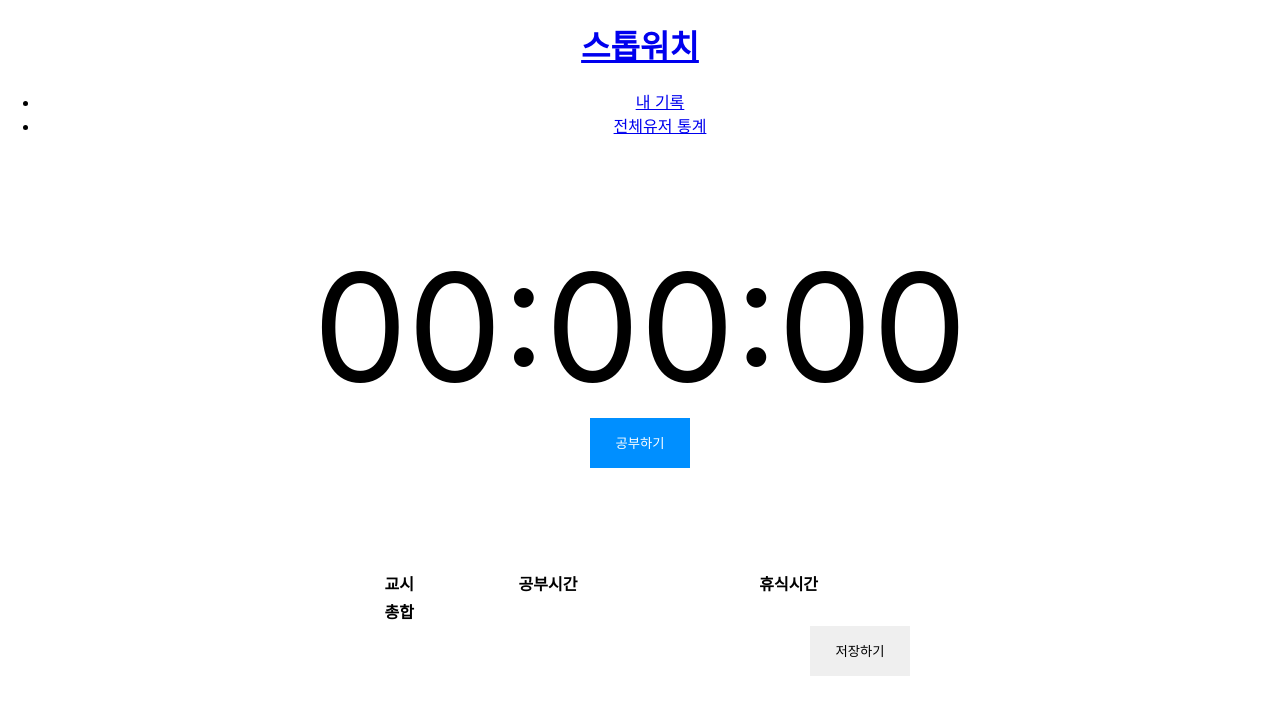
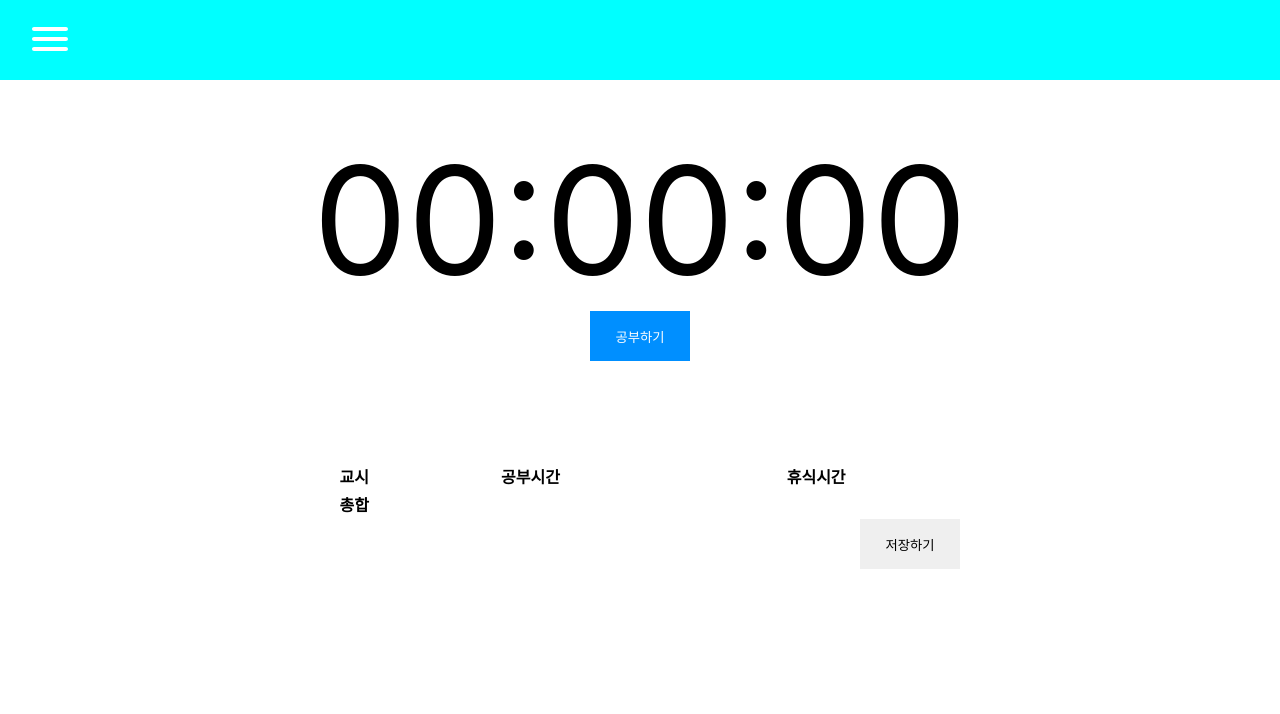
Before and after one commit to Kang-Jh/studytimestopwatch, a React (Create React App) app: page / in a window 1280 px wide. Shown: the top 714 px of the page. Built offline with nearby package versions, Linux system fonts and the light colour scheme.

Commit message:
change directory structure and add css

```diff
--- a/src/App.css
+++ b/src/App.css
@@ -1,3 +1,39 @@
 .App {
+  display: grid;
+  grid-template-rows: 10fr 2fr;
   text-align: center;
 }
+
+main {
+  grid-row: 1;
+  margin-top: 80px;
+  padding-top: 50px;
+}
+
+footer {
+  grid-row: 2;
+}
+
+.textAlign-right {
+  text-align: right;
+}
+
+.srOnly {
+  position: absolute !important;
+  border: 0;
+  top: 0;
+  left: 0;
+  overflow: hidden;
+  width: 1px;
+  height: 1px;
+  clip: rect(1px 1px 1px 1px);
+  clip: rect(1px, 1px, 1px, 1px);
+}
+
+.primary {
+  background-color: #00ffff;
+}
+
+.button {
+  border: 0;
+}
--- a/src/App.tsx
+++ b/src/App.tsx
@@ -1,6 +1,6 @@
 import React, { ReactElement } from 'react';
 import { Route, Switch } from 'react-router-dom';
-import Header from './components/header';
+import HeaderAndNav from './components/HeaderAndNav/HeaderAndNav';
 import Stopwatch from './pages/stopwatch';
 import MyRecords from './pages/myRecords';
 import DetailRecord from './pages/detailRecord';
@@ -10,7 +10,7 @@ import './App.css';
 function App(): ReactElement {
   return (
     <div className="App" aria-live="assertive">
-      <Header />
+      <HeaderAndNav />
       <Switch>
         <Route exact path="/myRecords/:id">
           <DetailRecord />
--- /dev/null
+++ b/src/components/HeaderAndNav/Header.css
@@ -0,0 +1,15 @@
+.Header {
+  position: fixed;
+  display: flex;
+  justify-content: flex-start;
+  align-items: center;
+  height: 80px;
+  top: 0;
+  left: 0;
+  width: 100%;
+}
+
+.Header-menuDiv {
+  margin-left: 10px;
+  padding-left: 10px;
+}
--- /dev/null
+++ b/src/components/HeaderAndNav/HeaderAndNav.tsx
@@ -0,0 +1,80 @@
+import React, { useState, ReactElement } from 'react';
+import { Link } from 'react-router-dom';
+import './Header.css';
+import './Nav.css';
+import menuIcon from './images/menu-icon.svg';
+
+type OnClick = () => void;
+
+function Header({ onClick }: { onClick: OnClick }) {
+  return (
+    <header role="banner" className="Header primary">
+      <h1 className="srOnly">공부용 스톱워치 애플리케이션</h1>
+      <div className="Header-menuDiv">
+        <button className="button primary" onClick={onClick}>
+          <img
+            className="Header-menuImage"
+            src={menuIcon}
+            alt="메뉴 열기 버튼"
+          />
+        </button>
+      </div>
+    </header>
+  );
+}
+
+function Nav({
+  isMenuOpened,
+  onClick,
+}: {
+  isMenuOpened: boolean;
+  onClick: OnClick;
+}) {
+  return (
+    <div className={`NavWrapper ${isMenuOpened ? '' : 'srOnly'}`}>
+      <div className="Nav-menuDivCover primary">
+        <div className="Nav-dummyDiv">
+          <button className="button primary" onClick={onClick}>
+            <img src={menuIcon} alt="메뉴 닫기 버튼" />
+          </button>
+        </div>
+      </div>
+
+      <nav role="navigation" className="Nav">
+        <ul>
+          <li>
+            <Link to="/" className="Nav-link">
+              스톱워치
+            </Link>
+          </li>
+          <li>
+            <Link to="/myRecords" className="Nav-link">
+              내 기록
+            </Link>
+          </li>
+
+          <li>
+            <Link to="/statisticOfUsers" className="Nav-link">
+              전체유저 통계
+            </Link>
+          </li>
+        </ul>
+      </nav>
+    </div>
+  );
+}
+
+export default function HeaderAndNav(props: any): ReactElement {
+  const [isMenuOpened, setIsMenuOpened] = useState(false);
+
+  const onClicked = () => {
+    setIsMenuOpened((state) => !state);
+  };
+
+  return (
+    <>
+      <Header onClick={onClicked} />
+      <Nav isMenuOpened={isMenuOpened} onClick={onClicked} />
+    </>
+  );
+}
--- /dev/null
+++ b/src/components/HeaderAndNav/Nav.css
@@ -0,0 +1,55 @@
+.NavWrapper {
+  z-index: 1;
+  grid-row: 1;
+}
+
+.Nav {
+  position: relative;
+  margin-top: 80px;
+  height: calc(100% - 80px);
+}
+
+.Nav ul {
+  position: sticky;
+  top: 200px;
+  display: flex;
+  flex-direction: column;
+  justify-content: flex-start;
+  align-items: center;
+  margin: 0px;
+  padding: 0px;
+  list-style: none;
+  width: 100%;
+}
+
+.Nav li {
+  width: 100%;
+}
+
+.Nav-menuDivCover {
+  position: fixed;
+  display: flex;
+  justify-content: flex-start;
+  align-items: center;
+  width: 100%;
+  height: 80px;
+  z-index: 2;
+}
+
+.Nav-menuDivCover .Nav-dummyDiv {
+  margin-left: 10px;
+  padding-left: 10px;
+}
+
+.Nav-link {
+  display: inline-block;
+  width: 100%;
+  height: 100px;
+  line-height: 100px;
+  color: black;
+  text-decoration: none;
+}
+
+.Nav-link:hover {
+  background-color: #00ffff;
+}
--- a/src/components/header.tsx
+++ /dev/null
@@ -1,24 +0,0 @@
-import React, { ReactElement } from 'react';
-import { Link } from 'react-router-dom';
-import '../styles/header.css';
-
-export default function (props: any): ReactElement {
-  return (
-    <header role="banner">
-      <h1>
-        <Link to="/">스톱워치</Link>
-      </h1>
-      <nav role="navigation">
-        <ul>
-          <li>
-            <Link to="/myRecords">내 기록</Link>
-          </li>
-
-          <li>
-            <Link to="/statisticOfUsers">전체유저 통계</Link>
-          </li>
-        </ul>
-      </nav>
-    </header>
-  );
-}
--- a/src/index.css
+++ b/src/index.css
@@ -13,21 +13,3 @@ code {
   font-family: source-code-pro, Menlo, Monaco, Consolas, 'Courier New',
     monospace;
 }
-
-main {
-  padding: 50px;
-  margin: 50px;
-}
-
-.textAlign-right {
-  text-align: right;
-}
-
-.srOnly {
-  position: absolute !important;
-  overflow: hidden;
-  width: 1px;
-  height: 1px;
-  clip: rect(1px 1px 1px 1px);
-  clip: rect(1px, 1px, 1px, 1px);
-}
```
Also changed, not shown: src/components/HeaderAndNav/images/close-icon.svg (added), src/components/HeaderAndNav/images/menu-icon.svg (added), src/styles/header.css (deleted).
